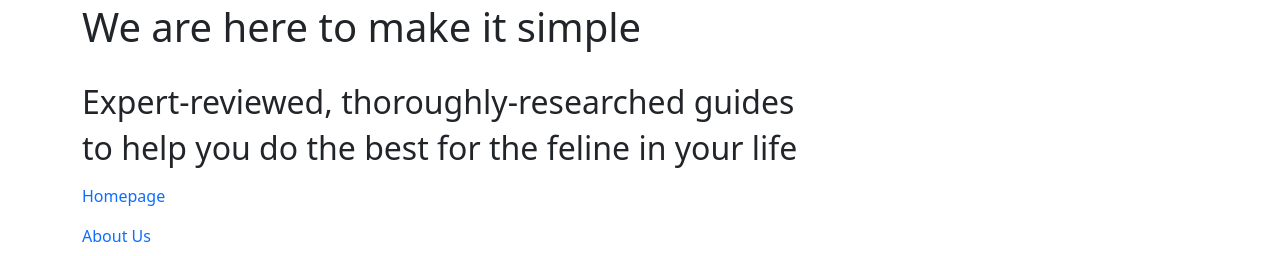
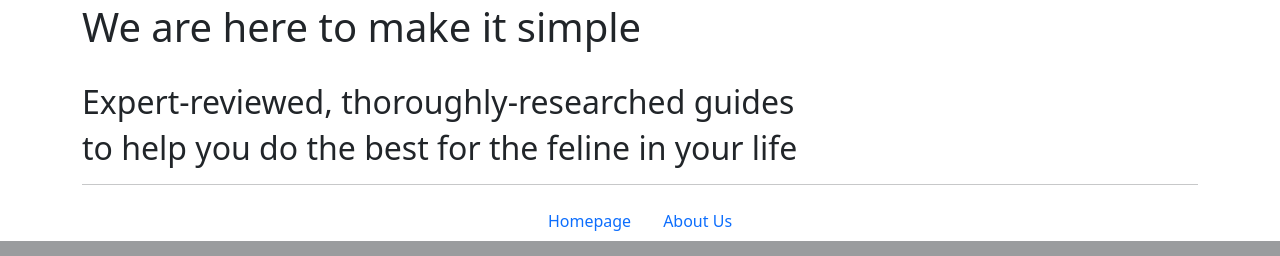
Before and after one commit to Alasdair666/TeamCat, a Flask app: page / in a window 1280 px wide. Shown: the part 946-1202 px from the top of the page. Run offline with Flask 2, Linux system fonts and the light colour scheme; some libraries are stand-ins or nearby versions.

Commit message:
Improve footer

```diff
--- a/templates/layout.html
+++ b/templates/layout.html
@@ -18,13 +18,13 @@
     {% include 'navigation.html' %}
     {% block content %}{% endblock %}
 </body>
+
 <footer class="container">
-    <ul class="navbar-nav mr-auto">
-        <li class="nav-item active">
-            <a class="nav-link" href="/">Homepage</a>
-            <a class="nav-link" href="/about">About Us</a>
-            <!-- <a class="nav-link" href="/contact">Contact</a> -->
-        </li>
+    <hr>
+    <nav class="nav justify-content-center">
+        <a class="nav-link" href="/">Homepage</a>
+        <a class="nav-link" href="/about">About Us</a>
+        <!-- <a class="nav-link" href="/contact">Contact</a> -->
     </ul>
 </footer>
 </html>
```
